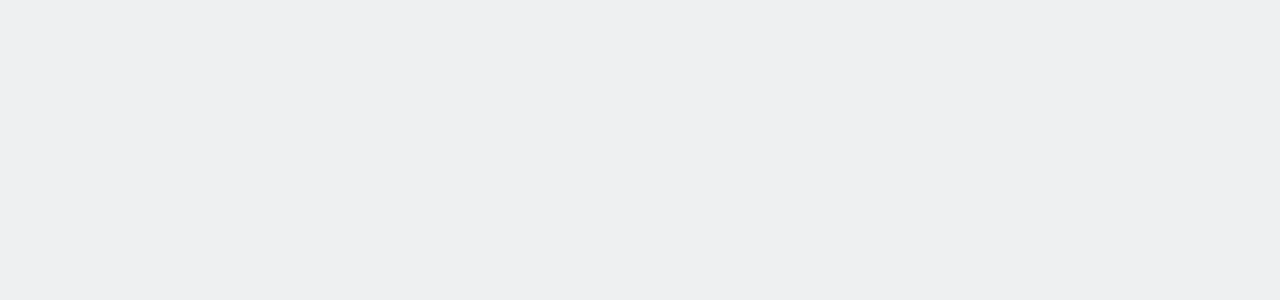
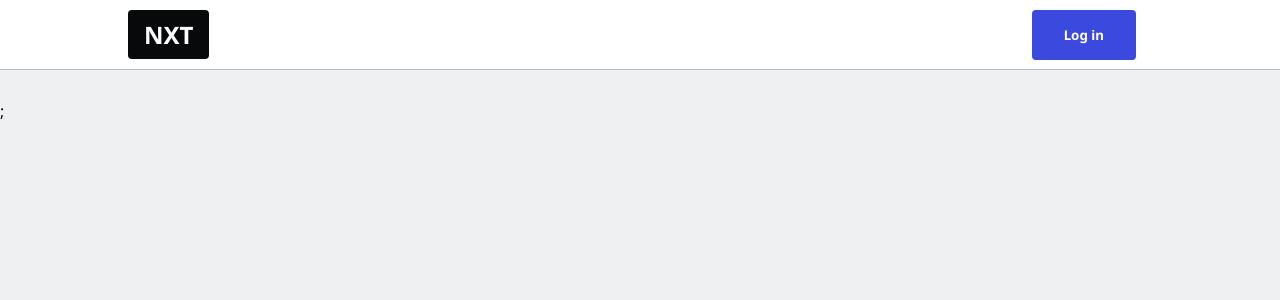
Before and after one commit to xDamneDx/next-fireship-nxt, a Next.js app: page / in a window 1280 px wide. Shown: the top 300 px of the page. Built offline with nearby package versions, Linux system fonts and the light colour scheme.

Commit message:
Added Navbar component

```diff
--- a/pages/_app.tsx
+++ b/pages/_app.tsx
@@ -1,8 +1,16 @@
 import "../styles/globals.css";
 import type { AppProps } from "next/app";
 
+// Components:
+import Navbar from "../components/Navbar";
+
 function MyApp({ Component, pageProps }: AppProps) {
-  return <Component {...pageProps} />;
+  return (
+    <>
+      <Navbar />
+      <Component {...pageProps} />;
+    </>
+  );
 }
 
 export default MyApp;
```
